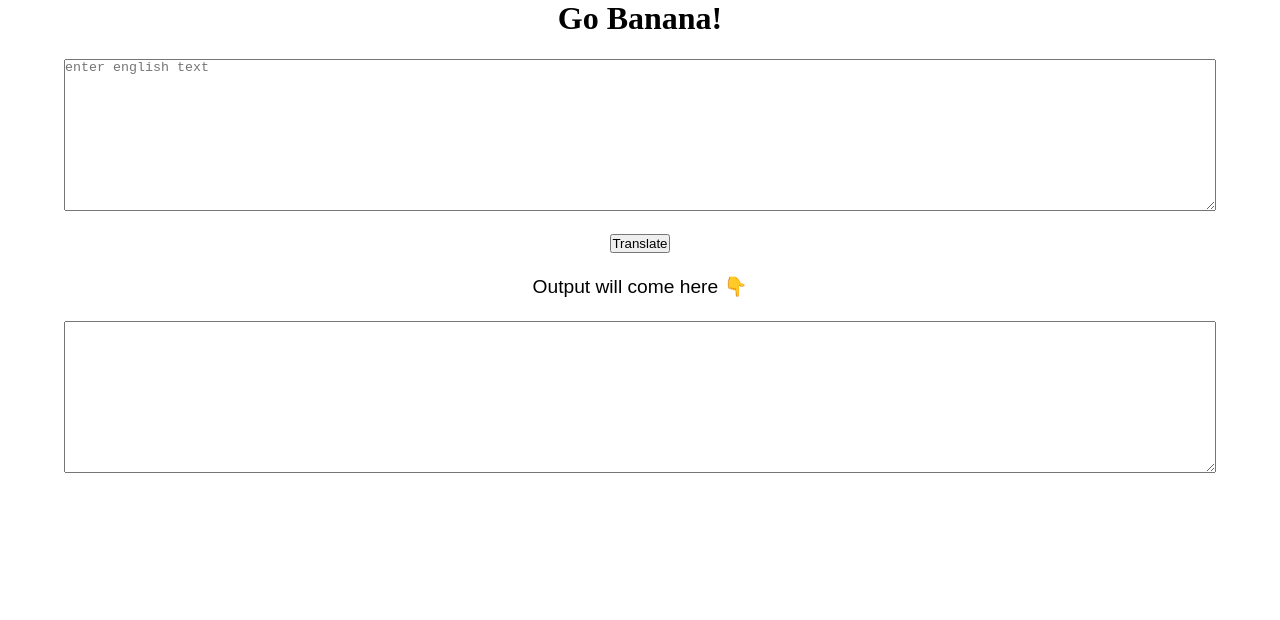
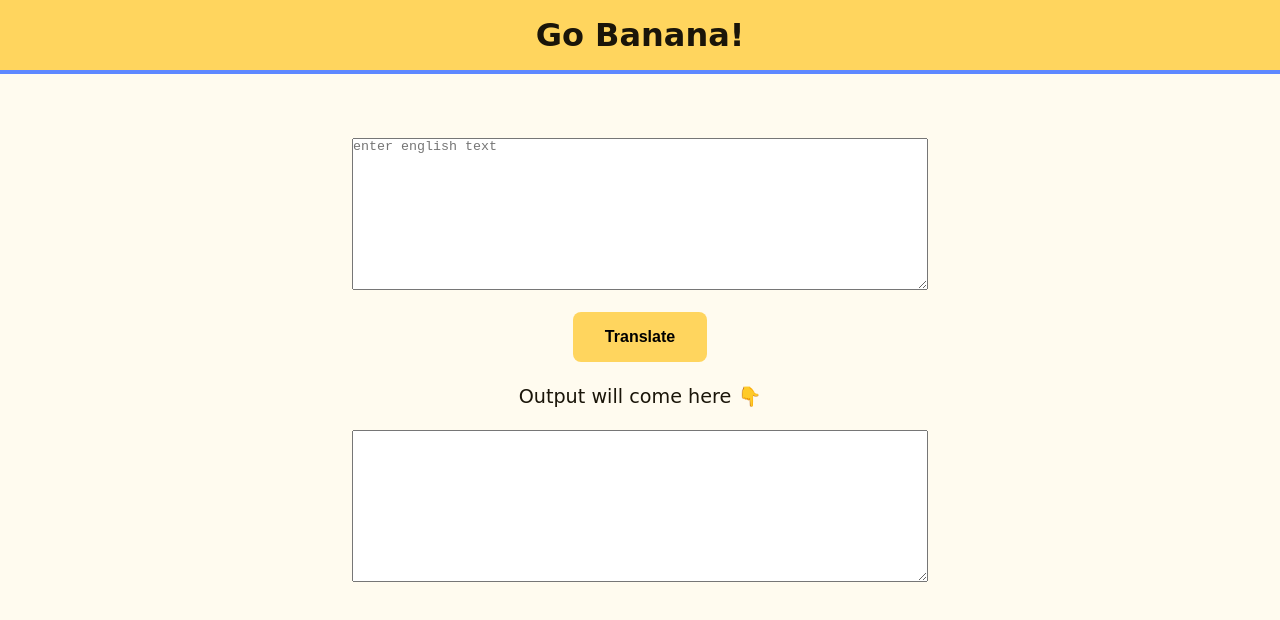
Before and after one commit to abinjohn123/neoG-mark-6, a plain HTML site: page index.html in a window 1280 px wide. Drawn offline with Linux system fonts and the light colour scheme; a web font is replaced by a local one.

Commit message:
style: add styling

```diff
--- a/index.html
+++ b/index.html
@@ -8,7 +8,10 @@
     <title>Banana Speak</title>
   </head>
   <body>
+    <header class="header">
       <h1>Go Banana!</h1>
+    </header>
+    <div class="container">
       <textarea
         name="input-text"
         id="input-text"
@@ -16,7 +19,7 @@
         rows="10"
         placeholder="enter english text"
       ></textarea>
-    <button id="btn-translate">Translate</button>
+      <button class="btn" id="btn-translate">Translate</button>
       <div class="text-output-container" id="">Output will come here 👇</div>
       <textarea
         name="text-output"
@@ -24,6 +27,7 @@
         cols="30"
         rows="10"
       ></textarea>
+    </div>
     <script src="/app.js" type="text/javascript"></script>
   </body>
 </html>
--- a/styles.css
+++ b/styles.css
@@ -1,3 +1,4 @@
+@import url('https://fonts.googleapis.com/css2?family=Short+Stack&display=swap');
 * {
   margin: 0;
   padding: 0;
@@ -16,15 +17,55 @@ body {
   display: flex;
   flex-direction: column;
   align-items: center;
+  justify-content: stretch;
+  gap: 2rem;
+
+  font-family: 'Short Stack', cursive;
+  background-color: var(--bg);
+  color: var(--text);
+}
+
+.header {
+  background-color: var(--primary);
+  width: 100%;
+  text-align: center;
+  padding: 1rem;
+  border-bottom: 0.3rem solid var(--accent);
+}
+
+.container {
+  width: 50vw;
+  padding: 2rem;
+
+  display: flex;
+  flex-direction: column;
+  align-items: center;
   gap: 1.4rem;
 }
 
 textarea {
   display: block;
-  width: 90%;
+  width: 100%;
 }
 
 .text-output-container {
   font-size: larger;
-  font-family: sans-serif;
 }
+
+.btn {
+  display: inline-block;
+  outline: none;
+  border: none;
+  cursor: pointer;
+
+  background-color: var(--primary);
+  padding: 1rem 2rem;
+  border-radius: 0.5rem;
+
+  font-weight: bolder;
+  font-size: 1rem;
+}
+
+.btn:hover {
+  box-shadow: 0 0 0 2px var(--accent);
+}
```
Lines whose indentation alone changed are shown as unchanged.
